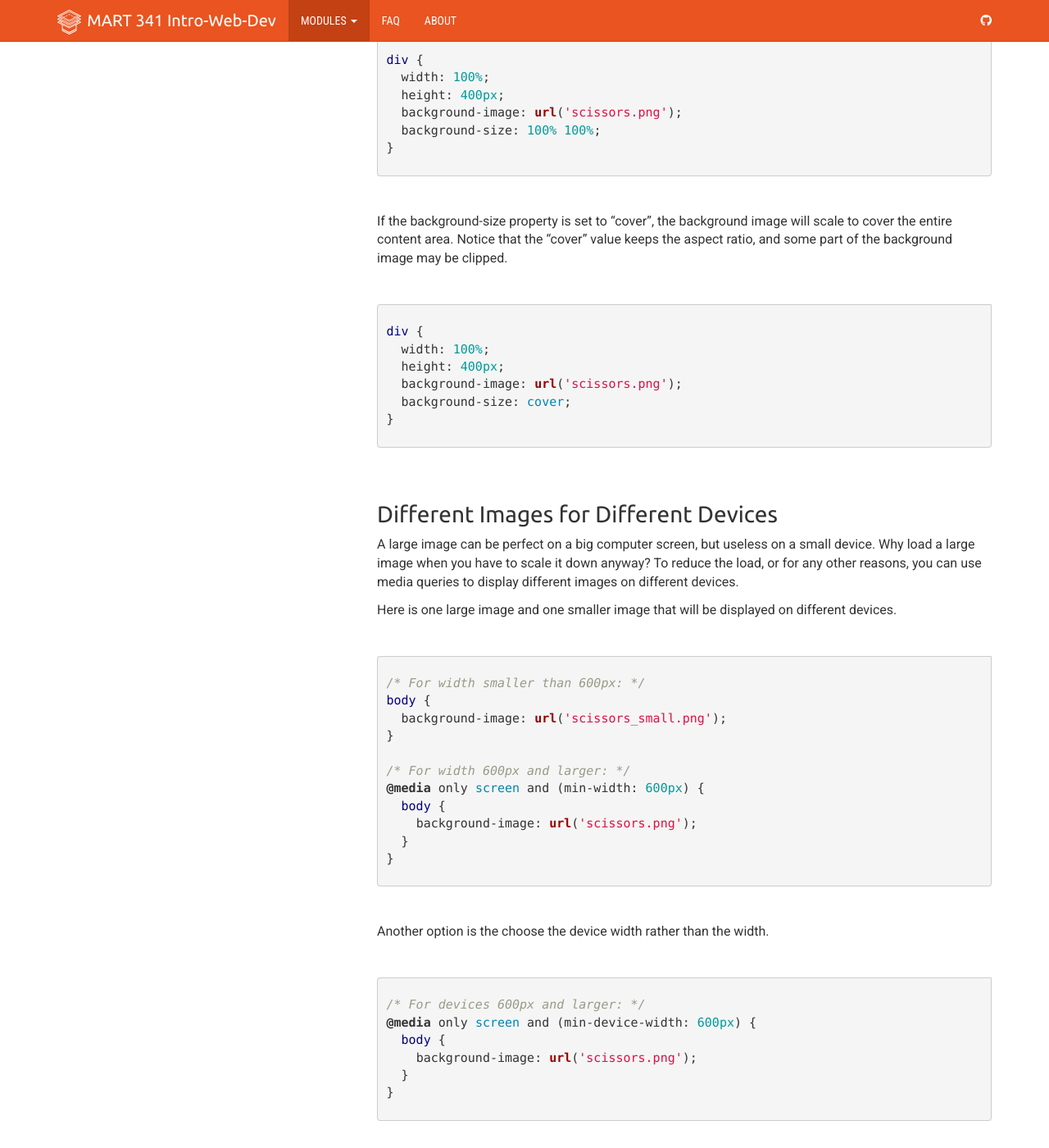
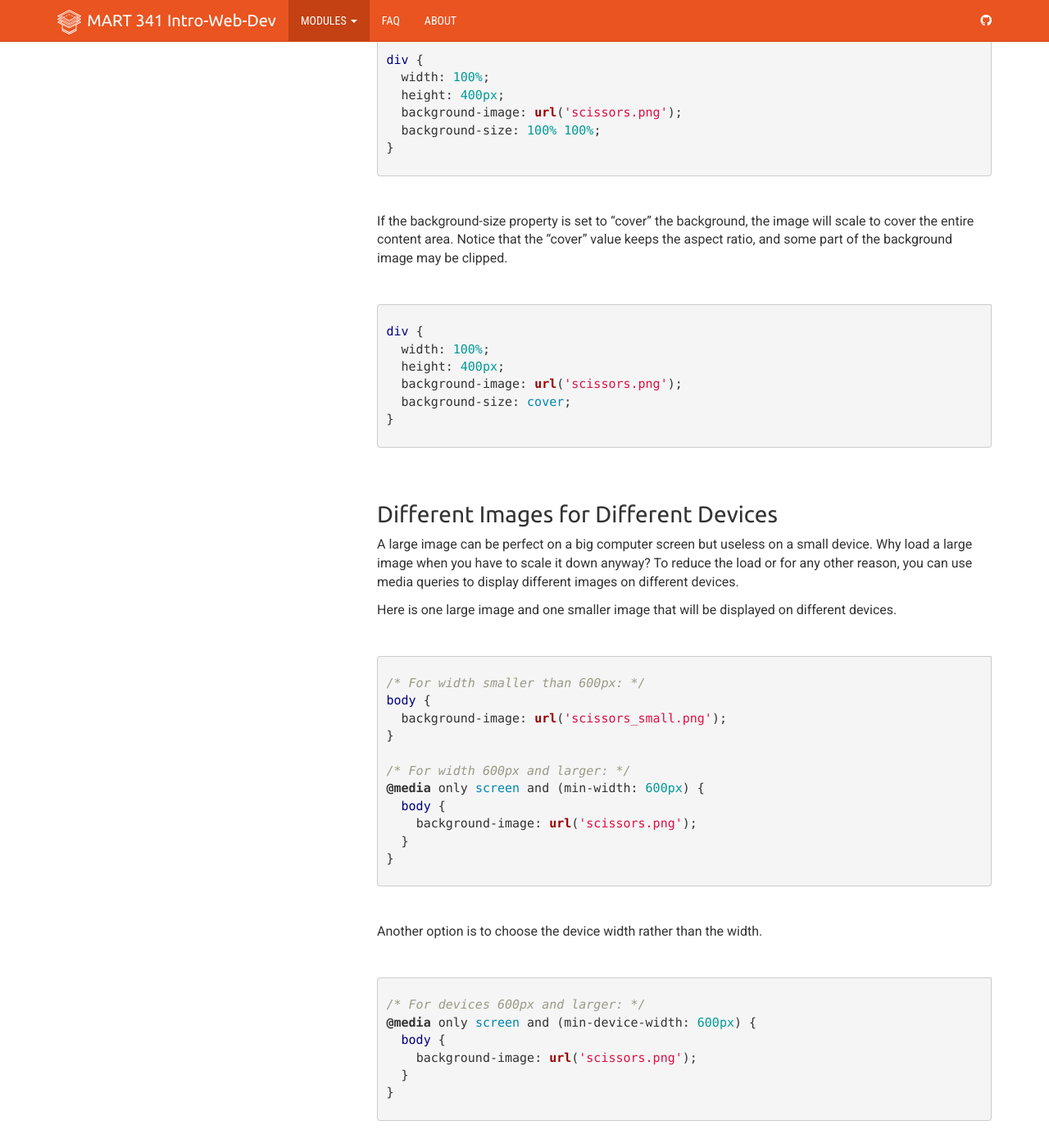
Before and after one commit to Montana-Media-Arts/webDesignFall2024, a Jekyll site: the page built from _docs/topic-12/02-rwd/page-07.md, in a window 1280 px wide and 1400 px high, scrolled down 1606 px. Shown: the whole window at 82% size. Built offline with Jekyll 4.4.1, drawn with Linux system fonts in a browser that asks for light colours; nearby versions of some CDN libraries; some of the changed text lies outside the part shown.

Commit message:
Update page-07.md

````diff
--- a/_docs/topic-12/02-rwd/page-07.md
+++ b/_docs/topic-12/02-rwd/page-07.md
@@ -21,7 +21,7 @@
 }
 ```
 
-**Note** the image can be scaled up to be larger than its original size. A better solution, in many cases, will be to use the max-width property instead.
+**Note** The image can be scaled up to be larger than its original size. In many cases, a better solution will be to use the max-width property instead.
 
 ### max-width property
 
@@ -47,7 +47,7 @@
 
 There are three different methods:
 
-If the background-size property is set to "contain", the background image will scale, and try to fit the content area. However, the image will keep its aspect ratio (the proportional relationship between the image's width and height):
+If the background-size property is set to "contain", the background image will scale and try to fit the content area. However, the image will keep its aspect ratio (the proportional relationship between the image's width and height):
 
 ```css
 div {
@@ -78,7 +78,7 @@
   <p data-height="600" data-theme-id="30567" data-slug-hash="JjKmEJz" data-default-tab="css,result" data-user="retrog4m3r" data-embed-version="2" data-pen-title="div background-size:100 100" class="codepen"></p>
 </div>
 
-If the background-size property is set to "cover", the background image will scale to cover the entire content area. Notice that the "cover" value keeps the aspect ratio, and some part of the background image may be clipped.
+If the background-size property is set to "cover" the background, the image will scale to cover the entire content area. Notice that the "cover" value keeps the aspect ratio, and some part of the background image may be clipped.
 
 ```css
 div {
@@ -95,7 +95,7 @@
 
 ### Different Images for Different Devices
 
-A large image can be perfect on a big computer screen, but useless on a small device. Why load a large image when you have to scale it down anyway? To reduce the load, or for any other reasons, you can use media queries to display different images on different devices.
+A large image can be perfect on a big computer screen but useless on a small device. Why load a large image when you have to scale it down anyway? To reduce the load or for any other reason, you can use media queries to display different images on different devices.
 
 Here is one large image and one smaller image that will be displayed on different devices.
 
@@ -118,7 +118,7 @@
 </div>
 
 
-Another option is the choose the device width rather than the width.
+Another option is to choose the device width rather than the width.
 
 ```css
 /* For devices 600px and larger: */
````
